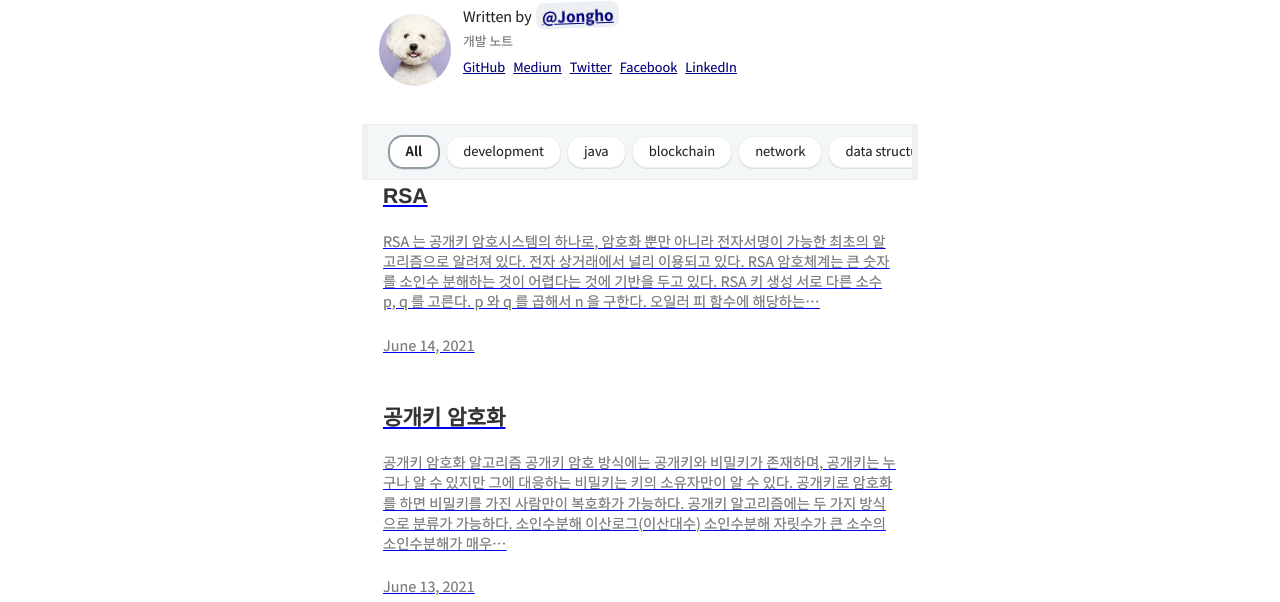
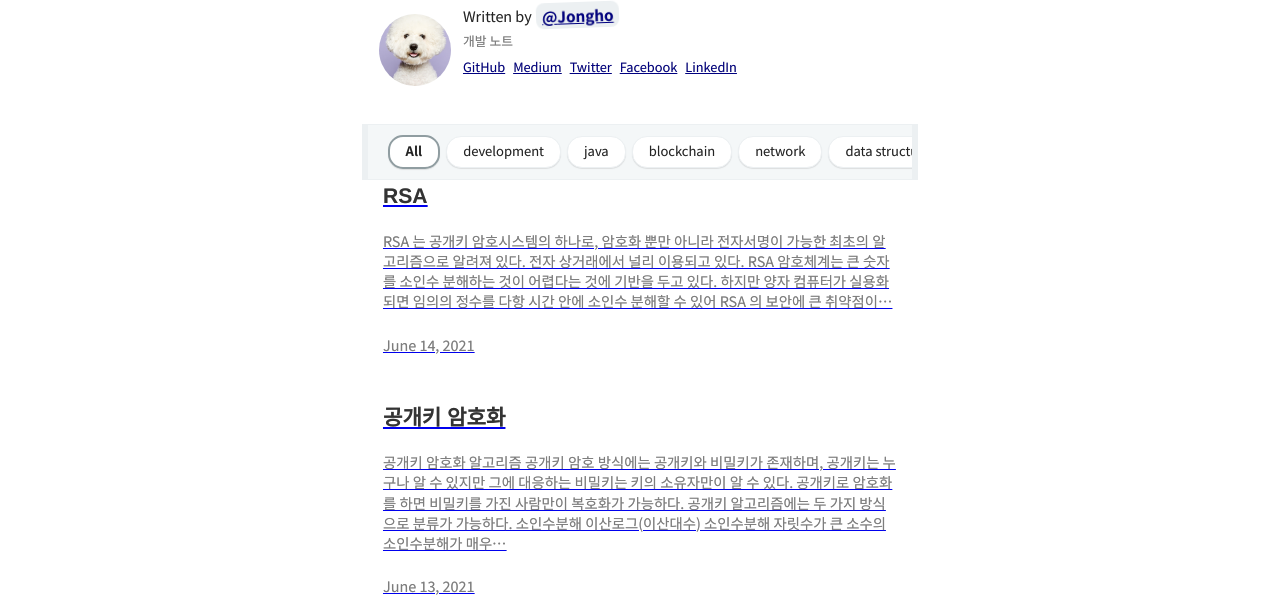
Before and after one commit to jonghodev/Jongho-dev-blog, a Gatsby site: page / in a window 1280 px wide. Shown: the part 198-800 px from the top of the page. Built offline with nearby package versions, Linux system fonts and the light colour scheme; Gatsby itself is replaced by a stand-in of ours; some packages are replaced by stand-ins of ours; what typography-theme-github would draw is missing.

Commit message:
edit rsa

```diff
--- a/content/blog/crypto/rsa.md
+++ b/content/blog/crypto/rsa.md
@@ -7,7 +7,7 @@ draft: false
 
 RSA 는 [공개키 암호](/crypto/공개키-암호화/)시스템의 하나로, 암호화 뿐만 아니라 전자서명이 가능한 최초의 알고리즘으로 알려져 있다. 전자 상거래에서 널리 이용되고 있다.
 
-RSA 암호체계는 큰 숫자를 소인수 분해하는 것이 어렵다는 것에 기반을 두고 있다.
+RSA 암호체계는 큰 숫자를 소인수 분해하는 것이 어렵다는 것에 기반을 두고 있다. 하지만 양자 컴퓨터가 실용화되면 임의의 정수를 다항 시간 안에 소인수 분해할 수 있어 RSA 의 보안에 큰 취약점이 생기지지만 양자 컴퓨터가 그정도로 실용화 되려면 여러 해가 필요하다고 한다. 그래서 블록체인에서는 [RSA 대신 ECDSA 를 사용해서 서명을 한다.](/blockchain/blockchain-에서-rsa-대신-ecdsa-를-사용하는-이유)
 
 ## RSA 키 생성
 
```
